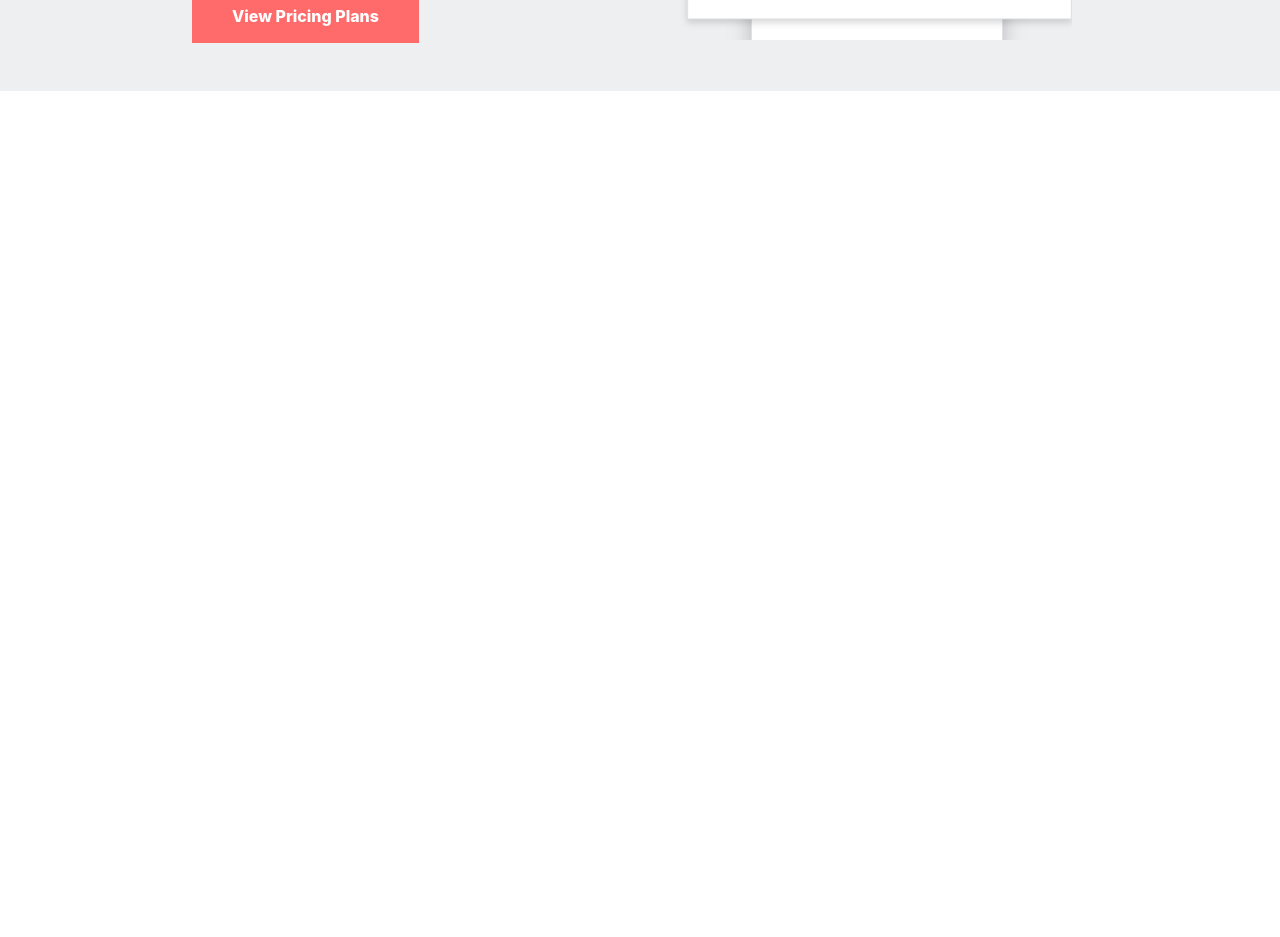
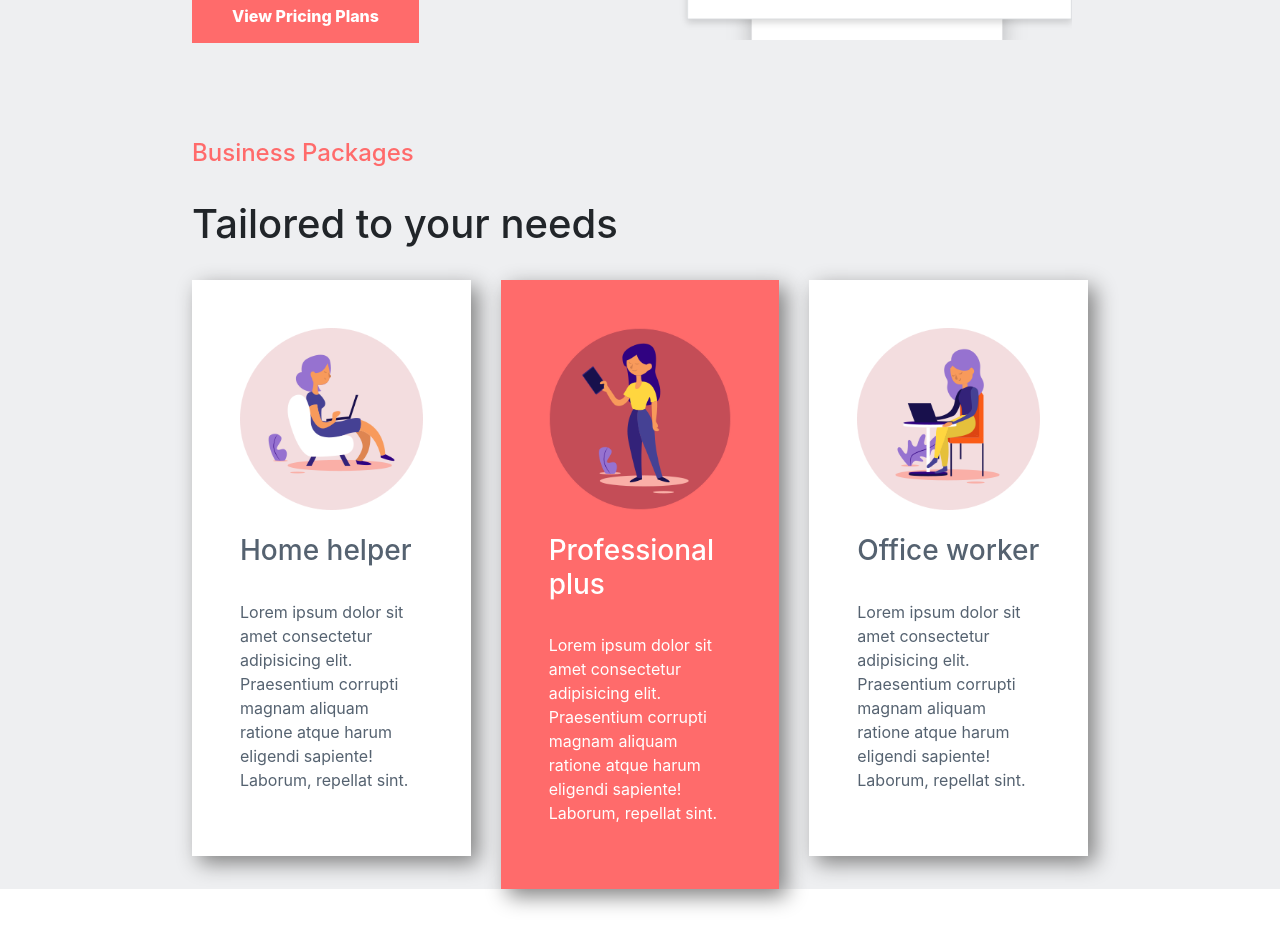
Before and after one commit to rokydas/mob-app, a React (Create React App) app: page / in a window 1280 px wide. Shown: the part 1340-2277 px from the top of the page. Before the commit the page ends 1431 px from the top, so only its background shows below. Built offline with nearby package versions, Linux system fonts and the light colour scheme.

Commit message:
third section done

```diff
--- a/src/components/FirstSection/FirstSection.css
+++ b/src/components/FirstSection/FirstSection.css
@@ -11,3 +11,8 @@
     color: white;
     padding: 50px 100px;
 }
+
+.full-container {
+    width: 100%;
+    margin: 0 auto;
+}
--- a/src/components/FirstSection/FirstSection.js
+++ b/src/components/FirstSection/FirstSection.js
@@ -4,7 +4,7 @@ import girl from '../../images/girl.jpg';
 
 const FirstSection = () => {
     return (
-        <div style={{width: '100%'}}>
+        <div className="full-container">
             <div className="row">
                 <div className="col-md-5">
                     <img src={girl} style={{ height: '800px' }} className="img-fluid" alt="" />
--- a/src/components/Home/Home.js
+++ b/src/components/Home/Home.js
@@ -2,6 +2,7 @@ import React from 'react';
 import FirstSection from '../FirstSection/FirstSection';
 import Navbar from '../Navbar/Navbar';
 import SecondSection from '../SecondSection/SecondSection';
+import ThirdSection from '../ThirdSection/ThirdSection';
 
 const Home = () => {
     return (
@@ -9,6 +10,7 @@ const Home = () => {
             <Navbar />
             <FirstSection />
             <SecondSection />
+            <ThirdSection />
         </div>
     );
 };
--- /dev/null
+++ b/src/components/NeedCard/NeedCard.css
@@ -0,0 +1,3 @@
+.need-card {
+    box-shadow: 7px 7px 20px gray;
+}
--- /dev/null
+++ b/src/components/NeedCard/NeedCard.js
@@ -0,0 +1,21 @@
+import React from 'react';
+import './NeedCard.css';
+
+const NeedCard = ({ need }) => {
+
+    const { name, bgColor, img, color } = need;
+
+    return (
+        <div className="col-md-4">
+            <div className="w-100 p-5 need-card" style={{ backgroundColor: bgColor, color: color }}>
+                <div className="text-center">
+                    <img src={img} className="img-fluid" alt="" /><br /><br />
+                </div>
+                <h3>{name}</h3><br/>
+                <p>Lorem ipsum dolor sit amet consectetur adipisicing elit. Praesentium corrupti magnam aliquam ratione atque harum eligendi sapiente! Laborum, repellat sint.</p>
+            </div>
+        </div>
+    );
+};
+
+export default NeedCard;
--- a/src/components/SecondSection/SecondSection.js
+++ b/src/components/SecondSection/SecondSection.js
@@ -1,9 +1,10 @@
 import React from 'react';
+import './SecondSection.css';
 import pic1 from '../../images/pic1.png';
 
 const SecondSection = () => {
     return (
-        <div className="pt-5 pb-5" style={{ backgroundColor: '#eeeff1' }}>
+        <div className="pt-5 pb-5 section2" style={{ backgroundColor: '#eeeff1' }}>
             <div className="custom-container">
                 <div className="row">
                     <div className="col-md-6">
--- /dev/null
+++ b/src/components/ThirdSection/ThirdSection.css
@@ -0,0 +1,3 @@
+.third-section {
+    background-color: #eeeff1;
+}
--- /dev/null
+++ b/src/components/ThirdSection/ThirdSection.js
@@ -0,0 +1,34 @@
+import React from 'react';
+import './ThirdSection.css';
+import NeedCard from '../NeedCard/NeedCard';
+import icon1 from '../../images/icon1.png';
+import icon2 from '../../images/icon2.png';
+import icon3 from '../../images/icon3.png';
+
+const ThirdSection = () => {
+
+    const needs = [
+        { name: 'Home helper', bgColor: 'white', img: icon1, color: '#556270' },
+        { name: 'Professional plus', bgColor: '#ff6b6b', img: icon2, color: 'white' },
+        { name: 'Office worker', bgColor: 'white', img: icon3, color: '#556270' },
+    ]
+
+    return (
+        <div className="third-section">
+            <div className="custom-container">
+                <div className="pt-5 mb-5">
+                    <h4 style={{ color: '#ff6b6b' }}>Business Packages</h4><br />
+                    <h1>Tailored to your needs</h1><br />
+                    <div className="row">
+                        {
+                            needs.map(need => <NeedCard need={need} key={need} />)
+                        }
+                    </div>
+                </div>
+            </div>
+        </div>
+
+    );
+};
+
+export default ThirdSection;
```
Also changed, not shown: 1 other file (tests, documents, lock files or other folders).
